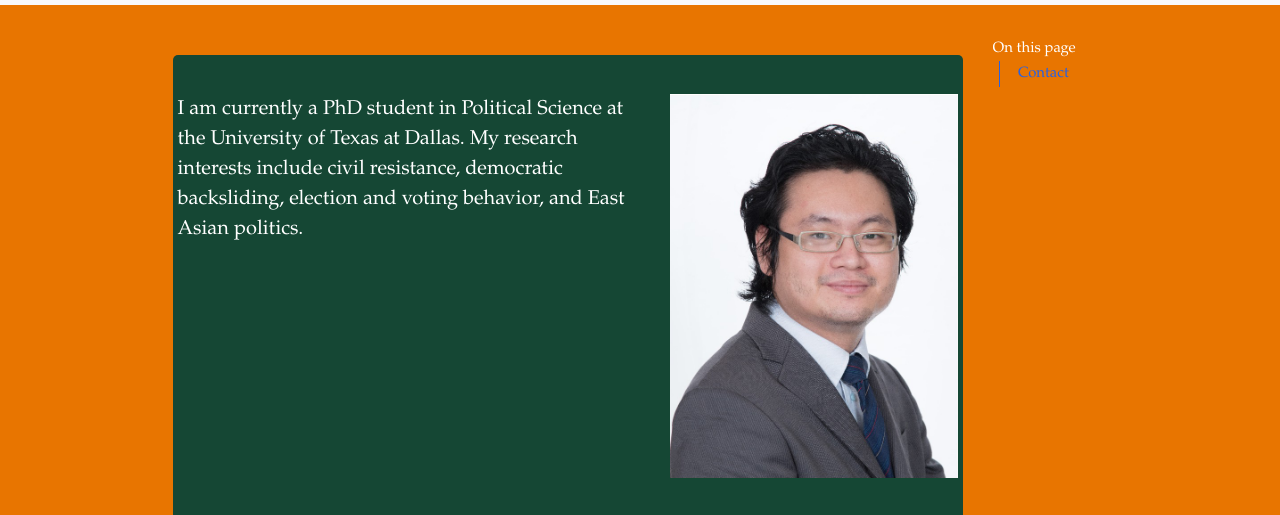
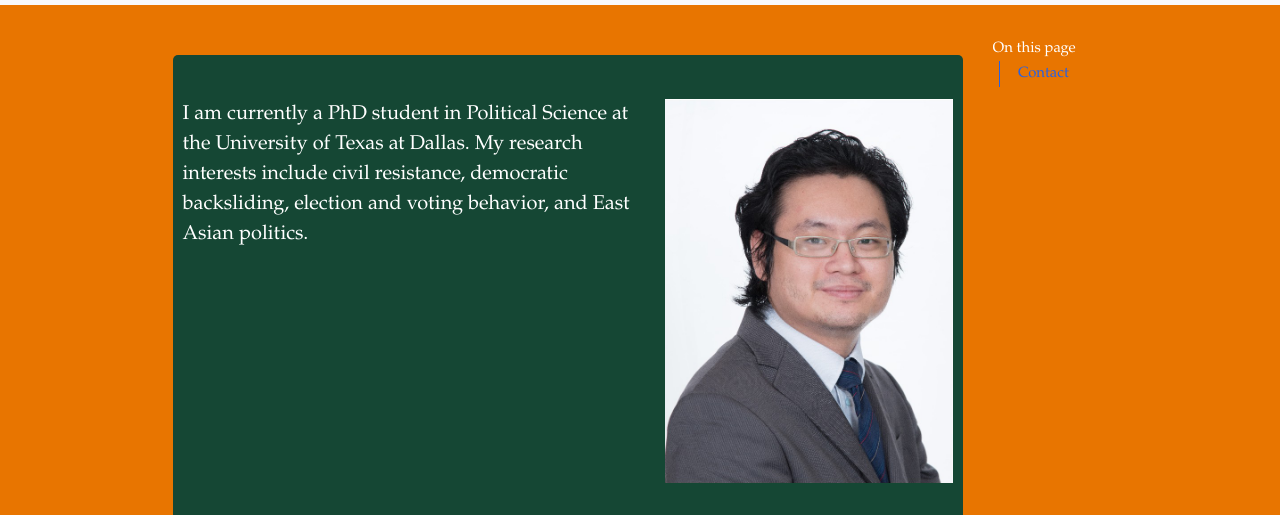
Before and after one commit to kelvinchunmanchan/kelvinchunmanchan.github.io, a plain HTML site: page index.html in a window 1280 px wide. Shown: the part 60-575 px from the top of the page. Drawn offline with Linux system fonts and the light colour scheme.

Commit message:
Add files via upload

```diff
--- a/styles.css
+++ b/styles.css
@@ -8,7 +8,9 @@ body {
 
 section {
   background-color: #154734;
-  padding: 5px;
+  padding: 10px;
   border-radius: 5px;
   margin-bottom: 5px;
+  margin: 0 0 4px 0;
+  width: auto;
 }
```
